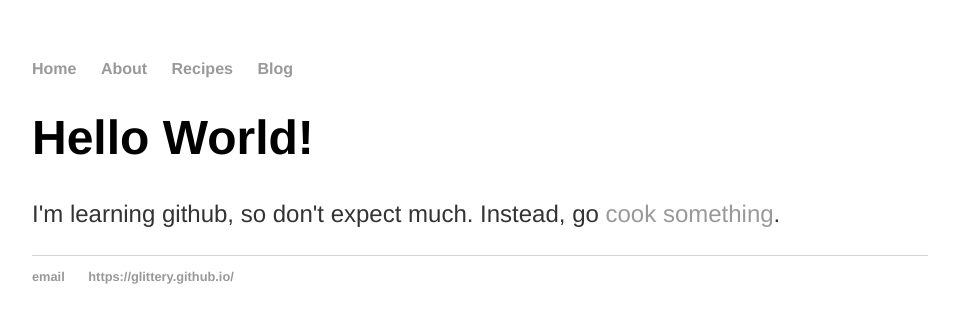
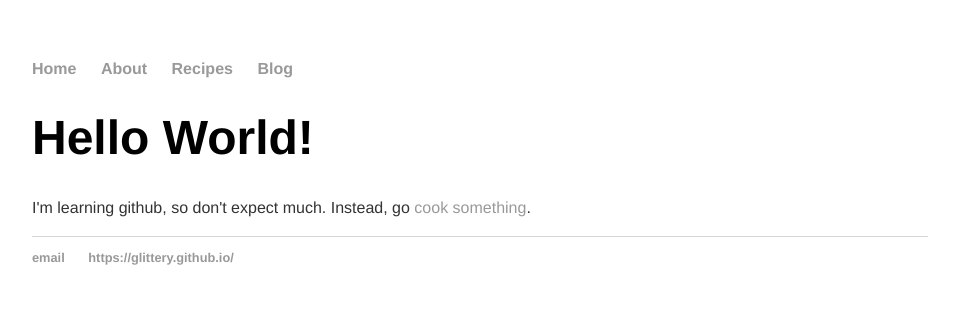
Before and after one commit to glittery/glittery.github.io, a Jekyll site: the page built from index.html, in a window 1280 px wide. Shown: the top 323 px of the page, without its empty margins (160-1119 px from the left). Built offline with Jekyll 4.4.1, drawn with Linux system fonts in a browser that asks for light colours.

Commit message:
Update main.css

```diff
--- a/css/main.css
+++ b/css/main.css
@@ -28,7 +28,7 @@ h1 {
 }
 p {
     font-family:'Helvetica', 'Arial', 'Sans-Serif';
-    font-size: 1.5em;
+    font-size: 1.0em;
     line-height: 1.4em;
     color: #333;
 }
@@ -41,7 +41,7 @@ footer {
 ul.posts {
      font-family:'Helvetica', 'Arial', 'Sans-Serif';
     margin: 20px auto 40px;
-    font-size: 1.5em;
+    font-size: 1.0em;
 }
 
 ul.posts li {
```
